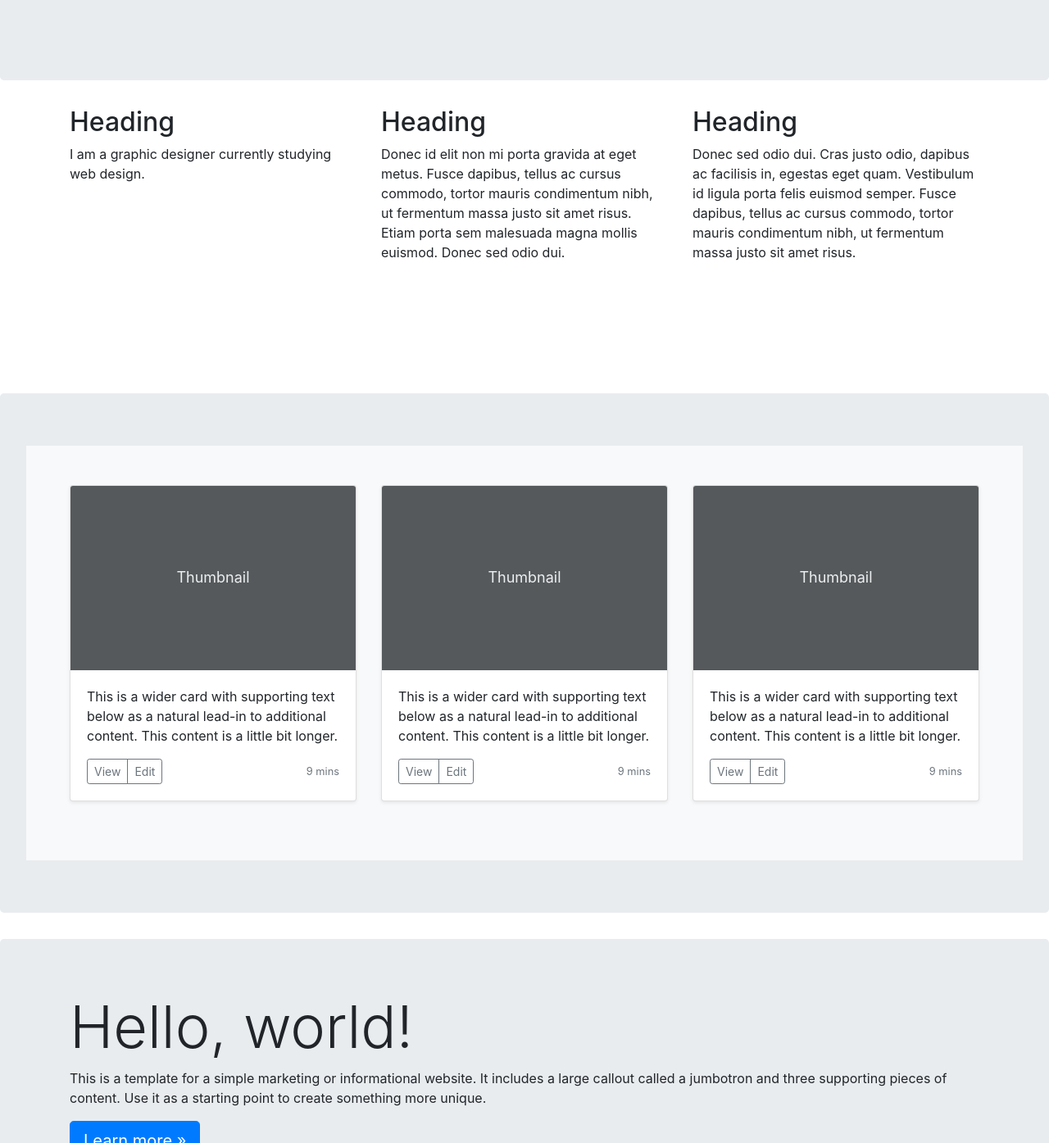
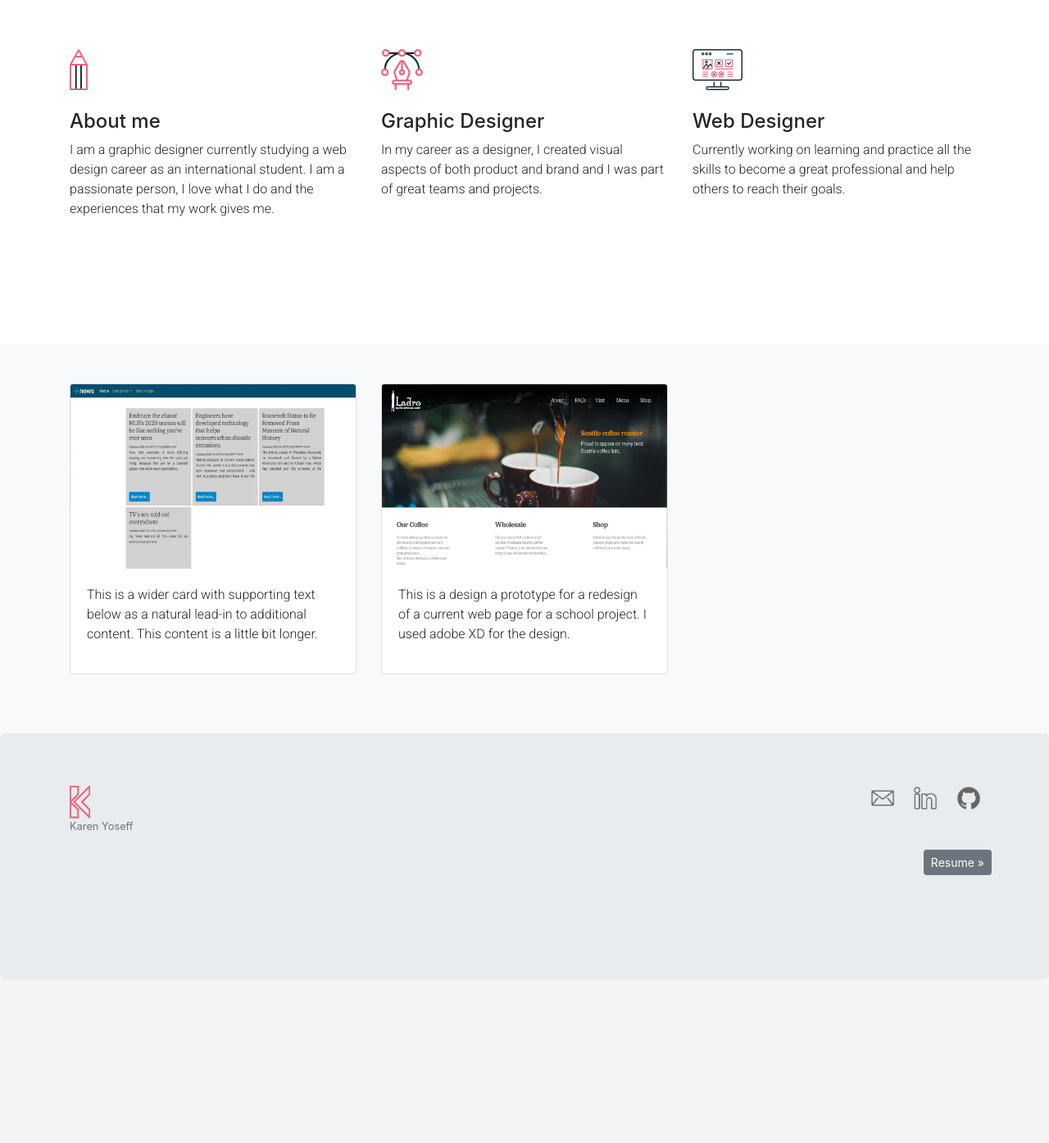
Before and after one commit to karenyoseff/portfolio, a plain HTML site: page index.html in a window 1280 px wide. Shown: the part 846-2241 px from the top of the page at 82% size. After the commit the page ends 2041 px from the top, so only its background shows below. Drawn offline with nearby package versions, Linux system fonts and the light colour scheme.

Commit message:
monday21

```diff
--- a/css/port.css
+++ b/css/port.css
@@ -2,9 +2,12 @@
 
 html {
   background-color: #f3f4f4;
-  font-family: 'Roboto', sans-serif;;
+  font-family: 'Roboto', sans-serif;
 }
-
+.textlight {
+  font-family: 'Roboto', sans-serif;
+  font-weight: 300;
+}
 /* nav styles */
 .name {
   color: grey;
@@ -14,13 +17,14 @@ html {
   color: #f0647d;
 }
 
-#aboutcont {
-  height: 350px;
+#about {
+  height: 450px;
 }
 #contact {
   height: 300px;
 }
-/* main style */
+
+/* landing cover */
 #firstlanding {
   background-color: #f3f4f4;
   height: 100vh;
@@ -28,9 +32,10 @@ html {
 #firstlanding div {
   padding-top: 100px;
   background-color: #f3f4f4;
+
 }
 #headline {
-  font-size: 25px;
+  font-size: 20px;
   font-family: 'Roboto', sans-serif;
   font-weight: 100;
 }
@@ -41,9 +46,34 @@ html {
   color: #f1647d;
 }
 
+.div {
+  background-color: #f3f4f4;
+}
+/* container */
+#about {
+  padding-top: 50px;
+}
+#aboutcont{
+  padding-top: 40px;
+
+}
+/* cover container */
+.cover-container {
+  background-color: #f3f4f4;
+}
+/* jumbotron */
+.jumbotron {
+  background-color: #f3f4f4;
+}
+footer .jumbotron {
+  margin-bottom: 0;
+}
 /* expanding flex */
 .flex-equal > * {
   flex: 1;
+}
+#footerimgs {
+  text-align: right;
 }
 @media (min-width: 768px) {
   .flex-md-equal > * {
--- a/index.html
+++ b/index.html
@@ -32,9 +32,9 @@
 </head>
 
 <body id="home">
-  <header data-bs-spy="scroll" data-bs-target="#navbar-example2" data-bs-offset="0" tabindex="0">
-    <!-- nav -->
 
+
+  <!-- nav -->
   <nav class="navbar navbar-expand-lg navbar-light  font-weight-light fixed-top" style="background-color: #f3f4f4;">
     <a class="navbar-brand" href="index.html" id="name">
       <img src="./imgs/krn_yoseff_logo-01.svg"  height="30" alt="" loading="lazy">    Karen Yoseff
@@ -60,16 +60,16 @@
     </div>
   </nav>
 
+   <!-- End nav -->
 
-
-   <!-- End nav -->
   <!-- Landing image text on top -->
   <div class="cover-container" id="firstlanding">
     <div class="d-md-flex flex-md-equal w-100 my-md-3 ps-md-3 " >
       <div class="me-md-3 pt-3 px-3 pt-md-5 px-md-5 text-center overflow-hidden align-self-center">
         <div class="my-3 py-3 " >
           <p class="text" id="hello"> Hello I am Karen,<br></p>
-            <p class="text" id="headline">I create, design and develop. Basically, I put pieces together to create a complete interactive design. </p>
+            <p class="text textlight" id="headline">I create, design and develop.
+              <br> Basically, I put pieces together to create a complete interactive design. </p>
         </div>
       </div>
       <div class="me-md-3 pt-3 px-3 pt-md-5 px-md-5 text-center overflow-hidden align-self-center">
@@ -82,77 +82,71 @@
   <!-- End landing -->
 
   <!-- About me -->
-  <div class="jumbotron" id="about"></div>
+  <div id="about">
     <div class="container" id="aboutcont">
       <!-- Example row of columns -->
       <div class="row">
         <div class="col-md-4">
-          <h2>Heading</h2>
-          <p>I am a graphic designer currently studying web design. </p>
-
+          <!-- <h2>Heading</h2> -->
+          <img src="./imgs/pencil.svg"  height="50" alt="" loading="lazy"><br><br>
+          <h4>About me</h4>
+          <p class="textlight" >I am a graphic designer currently studying a web design career as an international student.
+            I am a passionate person, I love what I do and the experiences that my work gives me.
+          </p>
         </div>
         <div class="col-md-4">
-          <h2>Heading</h2>
-          <p>Donec id elit non mi porta gravida at eget metus. Fusce dapibus, tellus ac cursus commodo, tortor mauris condimentum nibh, ut fermentum massa justo sit amet risus. Etiam porta sem malesuada magna mollis euismod. Donec sed odio dui. </p>
-
+          <img src="./imgs/design.svg"  height="50" alt="" loading="lazy"><br><br>
+          <h4>Graphic Designer</h4>
+          <p class="textlight">In my career as a designer, I created visual aspects of both product and brand and I was part of great teams and projects.
+          </p>
         </div>
         <div class="col-md-4">
-          <h2>Heading</h2>
-          <p>Donec sed odio dui. Cras justo odio, dapibus ac facilisis in, egestas eget quam. Vestibulum id ligula porta felis euismod semper. Fusce dapibus, tellus ac cursus commodo, tortor mauris condimentum nibh, ut fermentum massa justo sit amet risus.</p>
+          <img src="./imgs/webdesign.svg"  height="50" alt="" loading="lazy"><br><br>
+          <h4>Web Designer</h4>
+          <p class="textlight">Currently working on learning and practice all the skills to become a great professional and help others to reach their goals.</pclass="textlight">
           <!-- <p><a class="btn btn-secondary" href="#" role="button">View details &raquo;</a></p> -->
         </div>
       </div>
     </div>
   </div>
-<!-- about me end -->
 
+  <!-- about me end -->
 
   <!-- work -->
-  <div class="jumbotron" id="work">
-    <div class="album py-5 bg-light" >
+
+    <div class="album py-5 bg-light" id="work">
       <div class="container">
         <div class="row">
           <div class="col-md-4">
-            <div class="card mb-4 shadow-sm">
-              <svg class="bd-placeholder-img card-img-top" width="100%" height="225" xmlns="http://www.w3.org/2000/svg" preserveAspectRatio="xMidYMid slice" focusable="false" role="img" aria-label="Placeholder: Thumbnail"><title>Placeholder</title><rect width="100%" height="100%" fill="#55595c"/><text x="50%" y="50%" fill="#eceeef" dy=".3em">Thumbnail</text></svg>
+            <div class="card mb-4">
+              <a href="https://karennewspaper.azurewebsites.net/#Home" target="_blank">
+                <img src="./imgs/news.png"  class="bd-placeholder-img card-img-top" width="100%" height="225"  preserveAspectRatio="xMidYMid slice" focusable="false" role="img" aria-label="Placeholder: Thumbnail"></a>
               <div class="card-body">
-                <p class="card-text">This is a wider card with supporting text below as a natural lead-in to additional content. This content is a little bit longer.</p>
+                <p class="card-text textlight">This is a wider card with supporting text below as a natural lead-in to additional content. This content is a little bit longer.</p>
                 <div class="d-flex justify-content-between align-items-center">
-                  <div class="btn-group">
-                    <button type="button" class="btn btn-sm btn-outline-secondary">View</button>
-                    <button type="button" class="btn btn-sm btn-outline-secondary">Edit</button>
-                  </div>
-                  <small class="text-muted">9 mins</small>
                 </div>
               </div>
             </div>
           </div>
-          <div class="col-md-4">
-            <div class="card mb-4 shadow-sm">
-              <svg class="bd-placeholder-img card-img-top" width="100%" height="225" xmlns="http://www.w3.org/2000/svg" preserveAspectRatio="xMidYMid slice" focusable="false" role="img" aria-label="Placeholder: Thumbnail"><title>Placeholder</title><rect width="100%" height="100%" fill="#55595c"/><text x="50%" y="50%" fill="#eceeef" dy=".3em">Thumbnail</text></svg>
+          <!-- <div class="col-md-4">
+            <div class="card mb-4">
+              <a href="https://karennewspaper.azurewebsites.net/#Home" target="_blank">
+                <img src="./imgs/news.png"  class="bd-placeholder-img card-img-top" width="100%" height="225"  preserveAspectRatio="xMidYMid slice" focusable="false" role="img" aria-label="Placeholder: Thumbnail"></a>
               <div class="card-body">
-                <p class="card-text">This is a wider card with supporting text below as a natural lead-in to additional content. This content is a little bit longer.</p>
+                <p class="card-text textlight">This school project is a news</p>
                 <div class="d-flex justify-content-between align-items-center">
-                  <div class="btn-group">
-                    <button type="button" class="btn btn-sm btn-outline-secondary">View</button>
-                    <button type="button" class="btn btn-sm btn-outline-secondary">Edit</button>
-                  </div>
-                  <small class="text-muted">9 mins</small>
                 </div>
               </div>
             </div>
-          </div>
+          </div> -->
           <div class="col-md-4">
-            <div class="card mb-4 shadow-sm">
-              <svg class="bd-placeholder-img card-img-top" width="100%" height="225" xmlns="http://www.w3.org/2000/svg" preserveAspectRatio="xMidYMid slice" focusable="false" role="img" aria-label="Placeholder: Thumbnail"><title>Placeholder</title><rect width="100%" height="100%" fill="#55595c"/><text x="50%" y="50%" fill="#eceeef" dy=".3em">Thumbnail</text></svg>
+            <div class="card mb-4 ">
+              <a href="https://xd.adobe.com/view/bcb4e865-0e87-48ba-6193-7221a816eb8b-ca85/" target="_blank">
+              <img src="./imgs/cafe.png"  class="bd-placeholder-img card-img-top" width="100%" height="225"  preserveAspectRatio="xMidYMid slice" focusable="false" role="img" aria-label="Placeholder: Thumbnail"></a>
               <div class="card-body">
-                <p class="card-text">This is a wider card with supporting text below as a natural lead-in to additional content. This content is a little bit longer.</p>
+                <p class="card-text textlight">This is a design a prototype for a redesign of a current web page for a school project. I used adobe XD for the design. </p>
                 <div class="d-flex justify-content-between align-items-center">
-                  <div class="btn-group">
-                    <button type="button" class="btn btn-sm btn-outline-secondary">View</button>
-                    <button type="button" class="btn btn-sm btn-outline-secondary">Edit</button>
-                  </div>
-                  <small class="text-muted">9 mins</small>
+                  <!-- <small class="text-muted">9 mins</small> -->
                 </div>
               </div>
             </div>
@@ -161,23 +155,7 @@
       </div>
     </div>
   </div>
-
-
-
-<!-- contact -->
-<div class="jumbotron" id="contact">
-  <div class="container">
-    <h1 class="display-3">Hello, world!</h1>
-    <p>This is a template for a simple marketing or informational website. It includes a large callout called a jumbotron and three supporting pieces of content. Use it as a starting point to create something more unique.</p>
-    <p><a class="btn btn-primary btn-lg" href="#" role="button">Learn more &raquo;</a></p>
-  </div>
-</div>
-
-
-
-
-
-
+  <!-- work end-->
 
   <!-- jQuery and Bootstrap Bundle (includes Popper) -->
   <script src="https://code.jquery.com/jquery-3.5.1.slim.min.js" integrity="sha384-DfXdz2htPH0lsSSs5nCTpuj/zy4C+OGpamoFVy38MVBnE+IbbVYUew+OrCXaRkfj" crossorigin="anonymous"></script>
@@ -186,4 +164,31 @@
 
 </body>
 
+  <!-- contact -->
+  <footer>
+  <div class="jumbotron" id="contact">
+    <div class="container">
+      <div class="row">
+        <div class="col-12 col-md">
+          <img src="./imgs/krn_yoseff_logo-01.svg"  height="40" alt="" loading="lazy">
+          <small class="d-block mb-3 text-muted">Karen Yoseff</small>
+        </div>
+
+      <div id="footerimgs">
+        <a href="mailto:yoseffkaren@gmail.com" target="_blank">
+          <img src="./imgs/mail_grey.png"  height="30" alt="" loading="lazy"></a> &nbsp;&nbsp;&nbsp;
+        <a href="https://linkedin.com/in/karenyoseff" target="_blank">
+          <img src="./imgs/linkedin_grey.png"  height="30" alt="" loading="lazy"></a> &nbsp;&nbsp;&nbsp;
+        <a href="https://github.com/karenyoseff" target="_blank">
+          <img src="./imgs/github_grey.png"  height="30" alt="" loading="lazy"></a>&nbsp;&nbsp;&nbsp;</br></br></br>
+          <p><a class="btn btn-secondary btn-sm" href="./imgs/Resume_KarenGarcia_2.pdf" role="button" target="_blank">Resume &raquo;</a></p>
+        </div>
+      </div>
+    </div>
+  </div>
+
+</div>
+<!-- contact end-->
+</footer>
+
 </html>
```
Also changed, not shown: imgs/cafe.png (added), imgs/design.svg (added), imgs/email.png (added), imgs/github.png (added), imgs/github.svg (added), imgs/github_grey.png (added), imgs/linkedin.png (added), imgs/linkedin_grey.png (added), imgs/mail_grey.png (added), imgs/news.png (added), imgs/pencil.svg (added), imgs/webdesign.svg (added), 3 other files.
